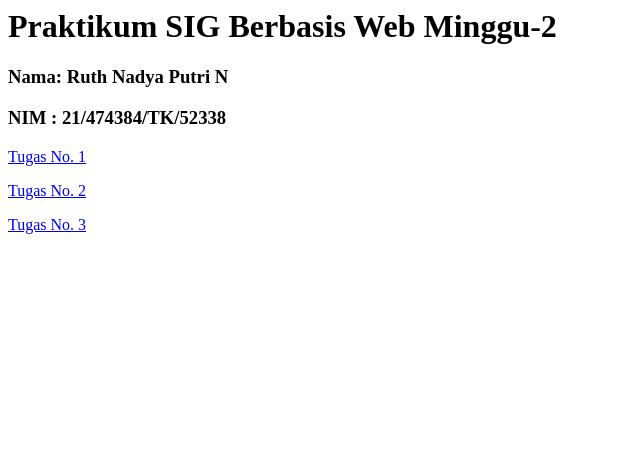
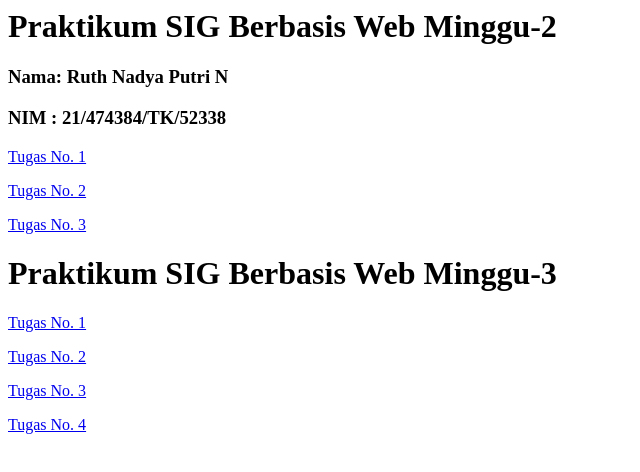
Before and after one commit to Ruthnad31/SIGWEB-M2, a plain HTML site: page index.html in a window 1280 px wide. Shown: the whole page, without its empty margins (0-640 px from the left). Drawn offline with Linux system fonts and the light colour scheme.

Commit message:
Update index.html

```diff
--- a/index.html
+++ b/index.html
@@ -9,6 +9,10 @@
 <p><a href="https://ruthnad31.github.io/SIGWEB-M1-T2/">Tugas No. 2</a></p>
 <p><a href="https://ruthnadia047.wixsite.com/cv-sigweb">Tugas No. 3</a></p>
 
-
+<h1>Praktikum SIG Berbasis Web Minggu-3</h1>
+<p><a href="https://ruthnad31.github.io/M3_T1/">Tugas No. 1</a></p>
+<p><a href="https://ruthnad31.github.io/M3_T2/">Tugas No. 2</a></p>
+<p><a href="https://ruthnad31.github.io/M3_T3/">Tugas No. 3</a></p>
+<p><a href="https://ruthnad31.github.io/M3_T4/">Tugas No. 4</a></p>
 </body>
 </html>
```
